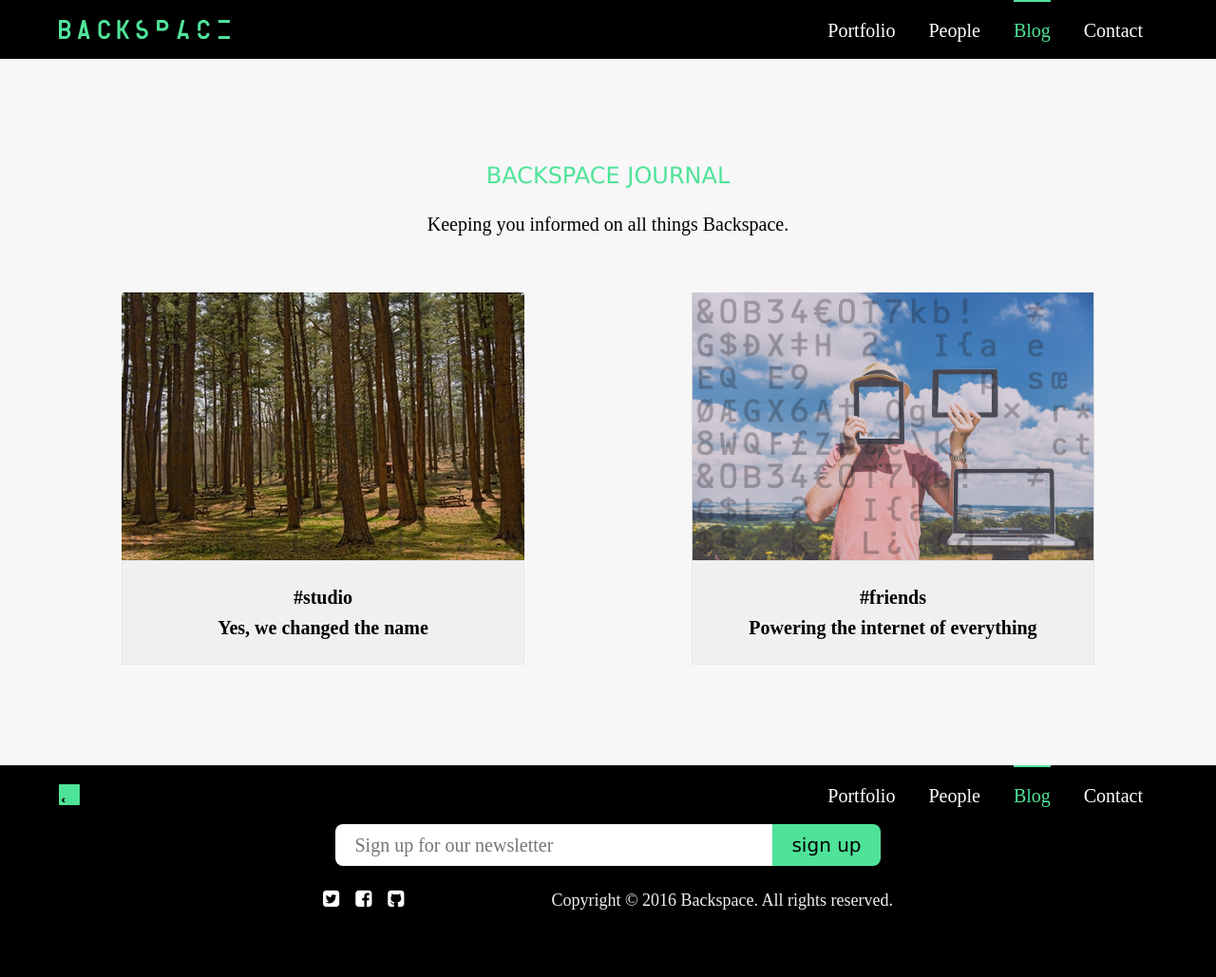
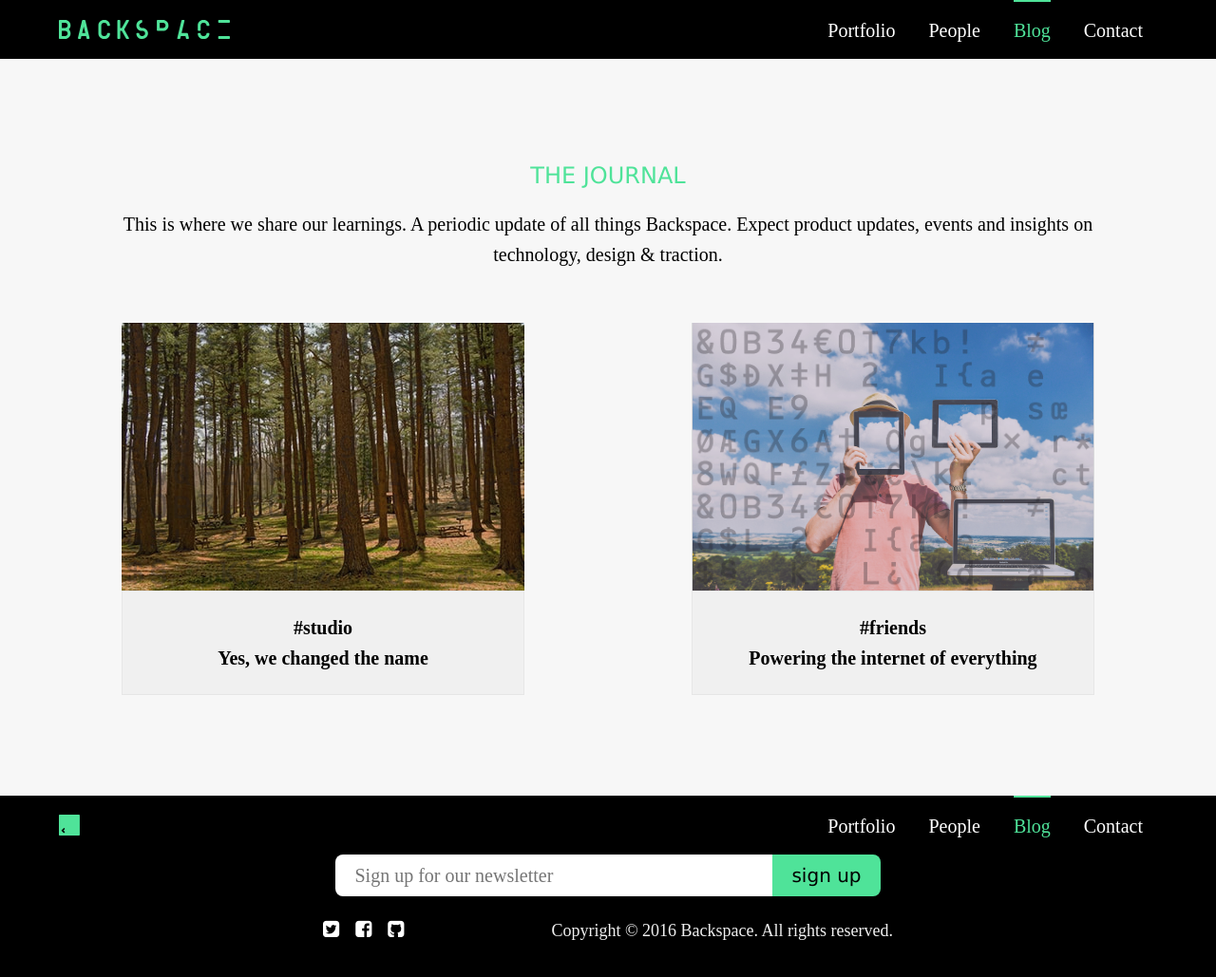
Before and after one commit to backspacehq/backspacehq.github.io, a Jekyll site: the page built from blog/index.html, in a window 1280 px wide and 1036 px high. Shown: the top 1029 px of the window at 95% size. Built offline with Jekyll 4.4.1, drawn with Linux system fonts in a browser that asks for light colours; Markdown is read by kramdown in place of the engine named in the settings; comment, search, counter and statistics services are not loaded.

Commit message:
intro text

```diff
--- a/blog/index.html
+++ b/blog/index.html
@@ -7,9 +7,9 @@ title: Blog
   <div class="wrapper">
 
     <div class="content-block-text">
-      <h2>Backspace Journal</h2>
+      <h2>The Journal</h2>
       <p>
-        Keeping you informed on all things Backspace.
+        This is where we share our learnings. A periodic update of all things Backspace. Expect product updates, events and insights on technology, design & traction.
       </p>
     </div>
 
```
